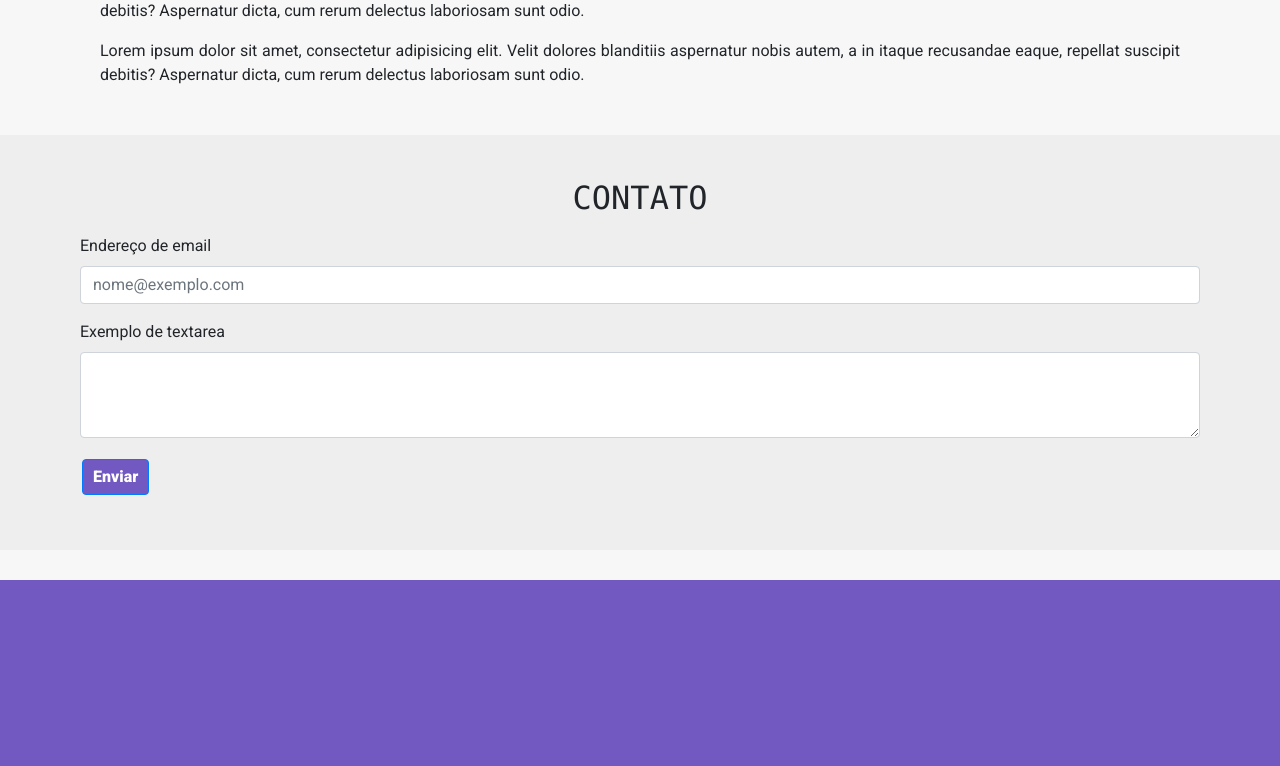
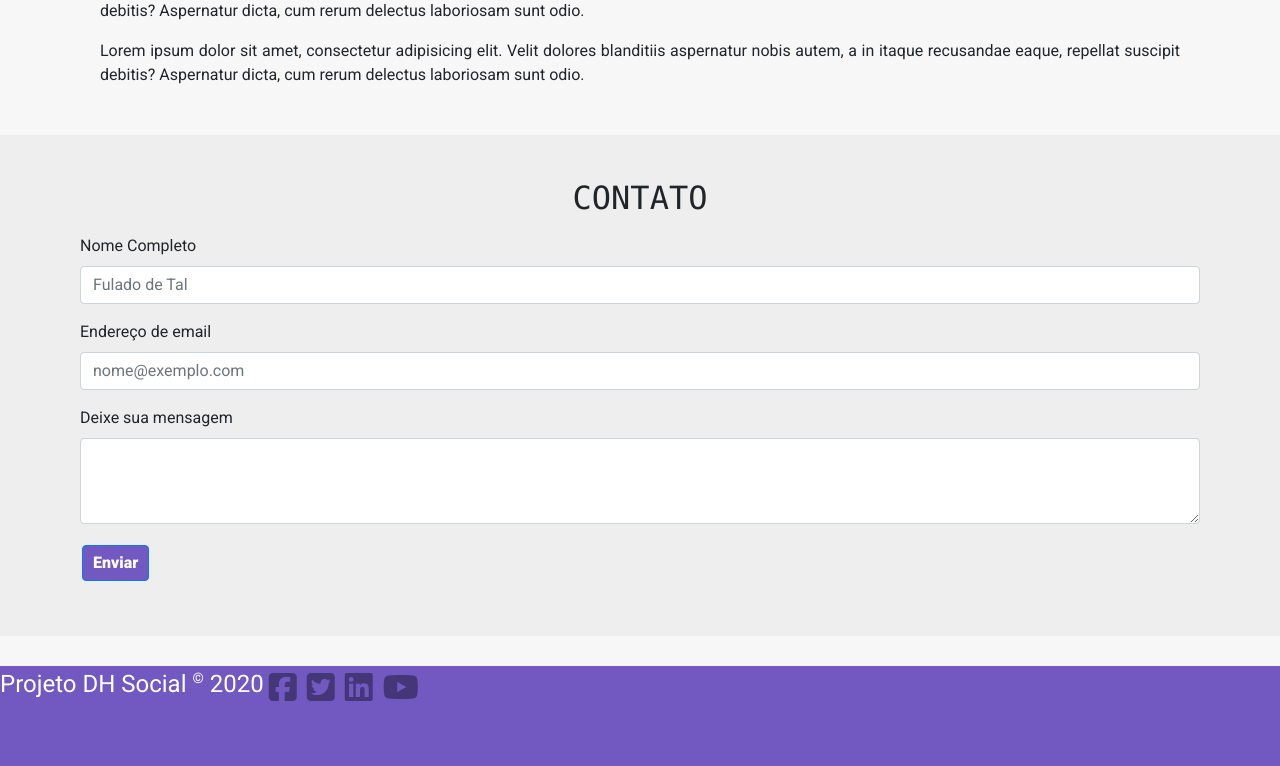
Before and after one commit to projetodhsocial/redesocial-projetodh, a PHP site: page / in a window 1280 px wide. Shown: the part 1019-1785 px from the top of the page. Before the commit the page ends 1599 px from the top, so only its background shows below. Run offline with PHP 8.4, Linux system fonts and the light colour scheme; some libraries are stand-ins or nearby versions.

Commit message:
Iniciei o footer

```diff
--- a/assets/css/style.css
+++ b/assets/css/style.css
@@ -43,7 +43,7 @@ body {
     background-repeat: no-repeat;
     background-size: contain;
 }
-.card {
+.card-homepage {
     margin-top: calc(100% - 85%);
     -webkit-box-shadow: 9px 10px 58px 3px rgba(0,0,0,0.75);
     -moz-box-shadow: 9px 10px 58px 3px rgba(0,0,0,0.75);
@@ -55,3 +55,19 @@ body {
     margin-bottom: 30px;
     background-color: #eee;
 }
+.footer {
+    width: 100%;
+    height: 100px;
+
+    background-color: #7159c1;
+    color: #fff;
+    font-size: 1.5rem;
+}
+.fab {
+    font-size: 2rem;
+    color: rgba(0, 0, 0, 0.383);
+    padding: 5px;
+}
+.fab:hover {
+    color: #ffcc4d;
+}
--- a/inc/footer.php
+++ b/inc/footer.php
@@ -1,8 +1,13 @@
-<!-- <footer class="container-fluid">
-    <article class="row pt-3">
-        <p class="col-12 bg-light text-center mt-5 py-5 mb-0">Projeto Social <sup><small>&copy;</small></sup> <?= date("Y"); ?></p>
+<footer class="container-fluid footer">
+    <article class="row footer">
+        <p class="text-center">Projeto DH Social <sup><small>&copy;</small></sup> <?= date("Y"); ?></p>
+        <a href="#"><i class="fab fa-facebook-square"></a></i>
+        <a href="#"><i class="fab fa-twitter-square"></a></i>
+        <a href="#"><i class="fab fa-linkedin"></a></i>
+        <a href="#"><i class="fab fa-youtube"></a></i>
     </article>
-</footer> -->
+</footer>
+
     <script src="https://cdnjs.cloudflare.com/ajax/libs/popper.js/1.16.1/popper.min.js"></script>
     <script src="https://cdnjs.cloudflare.com/ajax/libs/jquery/3.4.1/jquery.min.js"></script>
     <script src="./assets/js/bootstrap.min.js"></script>
--- a/inc/head.php
+++ b/inc/head.php
@@ -5,6 +5,7 @@
     <meta name="viewport" content="width=device-width, initial-scale=1.0">
     <title><?php echo $titulo_pagina;?></title>
     <link href="https://fonts.googleapis.com/css?family=Roboto:400,500,900&display=swap" rel="stylesheet">
+    <script src="https://kit.fontawesome.com/5204be182d.js" crossorigin="anonymous"></script>
     <link rel="stylesheet" href="./assets/css/bootstrap.min.css">
     <!-- <link rel="stylesheet" href="./assets/css/style_menu.css"> -->
     <!-- <link rel="stylesheet" href="./assets/css/style_cadastro.css"> -->
--- a/inc/header.php
+++ b/inc/header.php
@@ -11,10 +11,10 @@
                         <a class="nav-link" href="./index.php">Início</a>
                     </li>
                     <li class="nav-item">
-                        <a class="nav-link" href="#">Sobre</a>
+                        <a class="nav-link" href="#sobre">Sobre</a>
                     </li>
                     <li class="nav-item">
-                        <a class="nav-link" href="#">Contato</a>
+                        <a class="nav-link" href="#contato">Contato</a>
                     </li>
                     <li class="nav-item">
                         <a class="nav-link" href="./cadastro.php">Cadastro</a>
--- a/index.php
+++ b/index.php
@@ -6,7 +6,7 @@
 
   <div class="row d-flex align-items-start flex-column">
     <div class="col-md-6 p-4">
-      <div class="card">
+      <div class="card card-homepage">
         <div class="card-body">
           <h3 class="card-title mb-3">Login</h3>
           <form>
@@ -31,7 +31,7 @@
     <div class="container my-5">
       <div class="col-md-12">
 
-      <h2 class="text-uppercase text-center text-monospace my-5">Sobre</h2>
+      <a name="sobre"><h2 class="text-uppercase text-center text-monospace my-5">Sobre</h2></a>
 
       <p class="text-sm-justify">Lorem ipsum dolor sit amet, consectetur adipisicing elit. Velit dolores blanditiis aspernatur nobis autem, a in itaque recusandae eaque, repellat suscipit debitis? Aspernatur dicta, cum rerum delectus laboriosam sunt odio.</p>
 
@@ -46,9 +46,13 @@
 
     <div class="container contact">
 
-    <h2 class="text-uppercase text-center text-monospace mt-4 mb-3">Contato</h2>
+    <a name="contato"><h2 class="text-uppercase text-center text-monospace mt-4 mb-3">Contato</h2></a>
 
       <form>
+      <div class="form-group">
+        <label for="nomecompleto">Nome Completo</label>
+        <input type="text" class="form-control" id="nomecompleto" placeholder="Fulado de Tal">
+      </div>
       <div class="form-group">
         <label for="exampleFormControlInput1">Endereço de email</label>
         <input type="email" class="form-control" id="exampleFormControlInput1" placeholder="nome@exemplo.com">
@@ -58,7 +62,7 @@
 
       </div>
       <div class="form-group">
-        <label for="exampleFormControlTextarea1">Exemplo de textarea</label>
+        <label for="exampleFormControlTextarea1">Deixe sua mensagem</label>
         <textarea class="form-control" id="exampleFormControlTextarea1" rows="3"></textarea>
       </div>
     </form>
```
